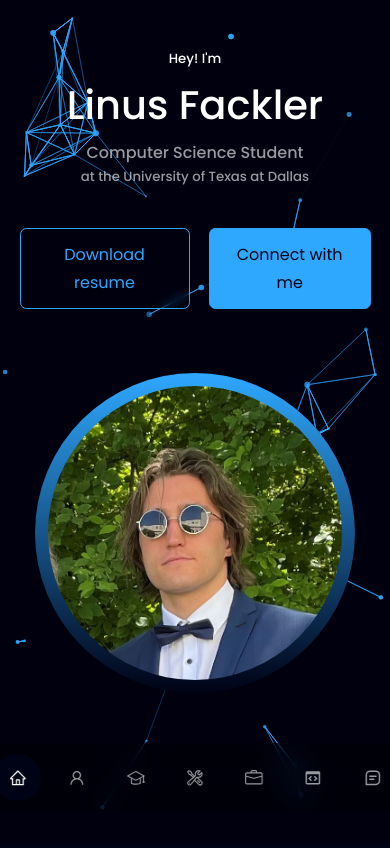
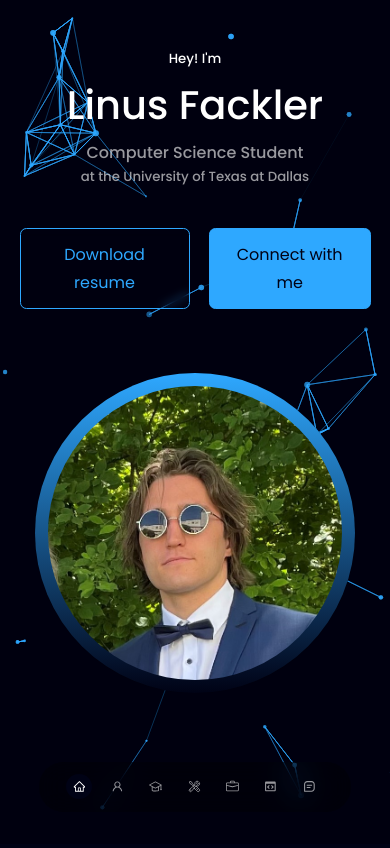
Before and after one commit to linusfackler/react-portfolio-website, a React (Create React App) app: page / in a window 390 px wide. Shown: the top 848 px of the page. Built offline with nearby package versions, Linux system fonts and the light colour scheme.

Commit message:
fixed navbar

```diff
--- a/src/components/nav/nav.css
+++ b/src/components/nav/nav.css
@@ -31,3 +31,54 @@ nav a.active {
     background: var(--color-bg);
     color: var(--color-white);
 }
+
+/* =============== MEDIA QUERIES (MEDIUM DEVICES) ================== */
+@media screen and (max-width: 480px) {
+    nav {
+        width: 80%;
+        padding-bottom: 0.8rem;
+        /* scale: 80%; */
+        /* padding: 0.6rem 1.5rem; */
+    }
+
+    nav a {
+        /* width: 80%; */
+        /* scale: 80%; */
+        padding: 0.6rem;
+        font-size: 1.1rem;
+    }
+}
+
+/* =============== MEDIA QUERIES (SMALL DEVICES) ================== */
+@media screen and (max-width: 460px) {
+    nav {
+        width: 80%;
+        padding-bottom: 0.8rem;
+        /* scale: 80%; */
+        /* padding: 0.6rem 1.5rem; */
+    }
+
+    nav a {
+        /* width: 80%; */
+        /* scale: 80%; */
+        padding: 0.5rem;
+        font-size: 0.9rem;
+    }
+}
+
+/* =============== MEDIA QUERIES (SMALL DEVICES) ================== */
+@media screen and (max-width: 400px) {
+    nav {
+        width: 80%;
+        padding-bottom: 0.8rem;
+        /* scale: 80%; */
+        /* padding: 0.6rem 1.5rem; */
+    }
+
+    nav a {
+        /* width: 80%; */
+        /* scale: 80%; */
+        padding: 0.4rem;
+        font-size: 0.8rem;
+    }
+}
```
